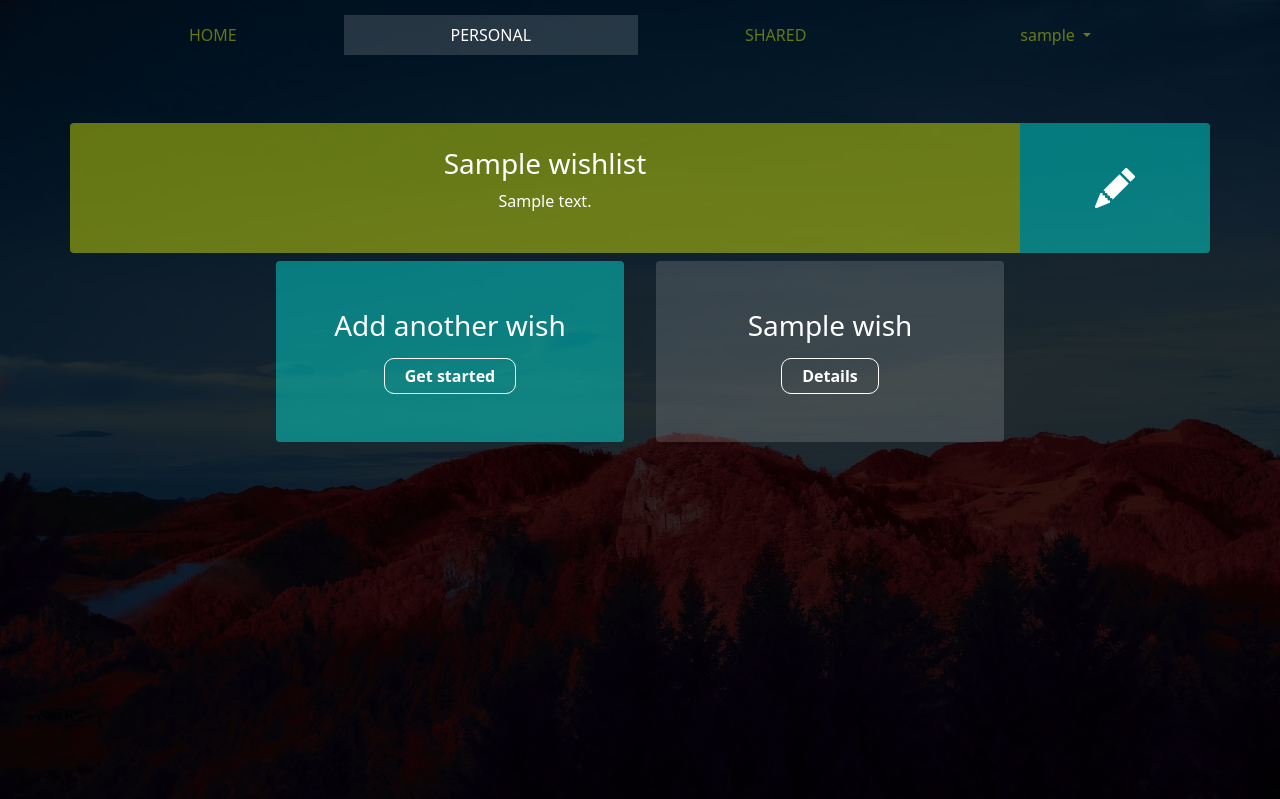
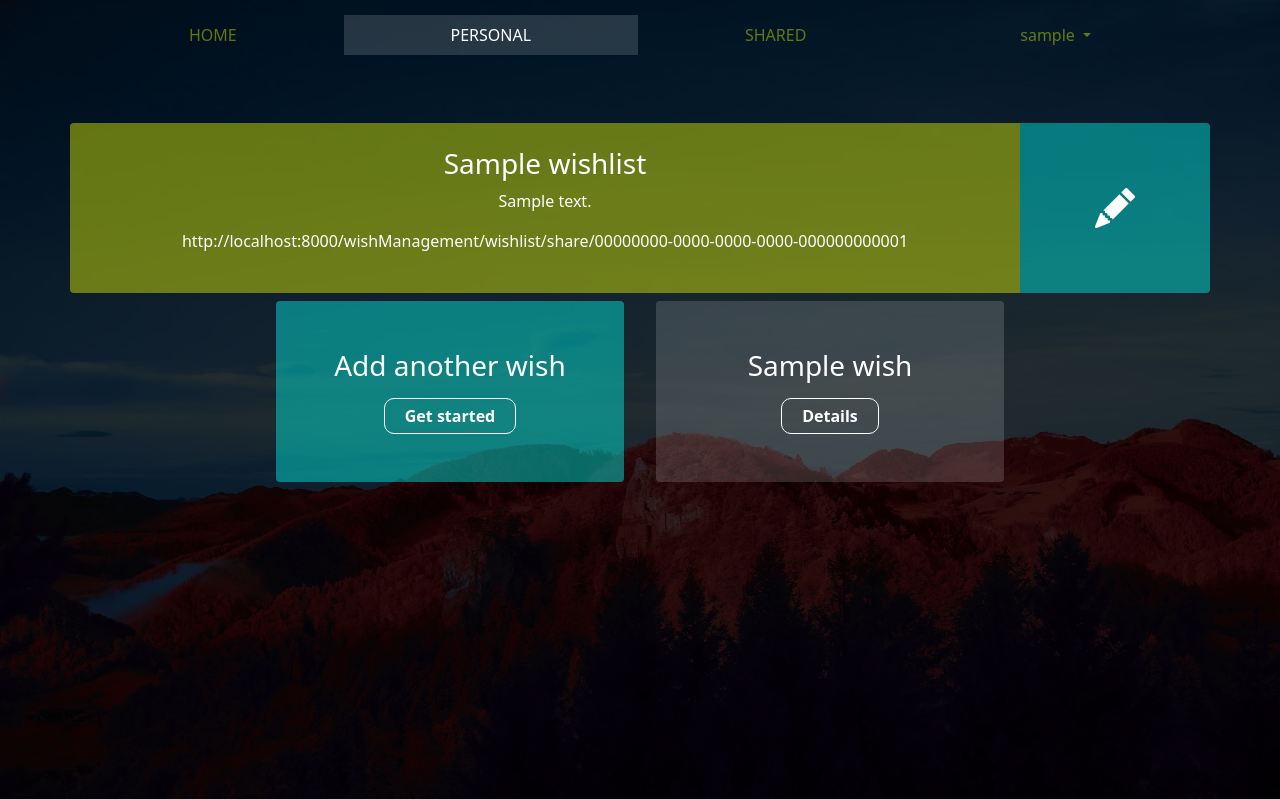
Before and after one commit to lelek-dev/WishIt, a Django app: page /wishManagement/wish/1 in a window 1280 px wide. Shown: the part 1-800 px from the top of the page. Run offline with Django 4.2, Linux system fonts and the light colour scheme; the first user in the database is signed in; tables that the repository leaves empty hold one stand-in row (Sample ...); some libraries are stand-ins or nearby versions.

Commit message:
Share DB, Share Link

```diff
--- a/wishManagement/templates/wish/snippets/wishlist.html
+++ b/wishManagement/templates/wish/snippets/wishlist.html
@@ -3,6 +3,7 @@
         <div class="text-center content-box heading mx-0 py-4">
             <h3>{{ wishlist.title }}</h3>
             <p>{{ wishlist.description }}</p>
+            <p>http://localhost:8000/wishManagement/wishlist/share/{{ wishlist.uuid}}</p>
         </div>
     </a>
 </div>
--- a/wishManagement/views.py
+++ b/wishManagement/views.py
@@ -120,8 +120,9 @@ def DeleteViewWish(request, pkWish):
 
 def ShareViewWishlist(request, uuidWishlist):
     wishlist = get_object_or_404(Wishlist, uuid = uuidWishlist)
-    userConnectVar = userConnectWishlist(user_id = request.user, wishlist_id = wishlist)
-    userConnectVar.save()
+    if not wishlist.owner == request.user:
+        userConnectVar = userConnectWishlist(user_id = request.user, wishlist_id = wishlist)
+        userConnectVar.save()
     return HttpResponseRedirect(reverse('wishlist:indexWish', args=[wishlist.pk]))
 
 # Helper Function
```
Also changed, not shown: 1 other file.
